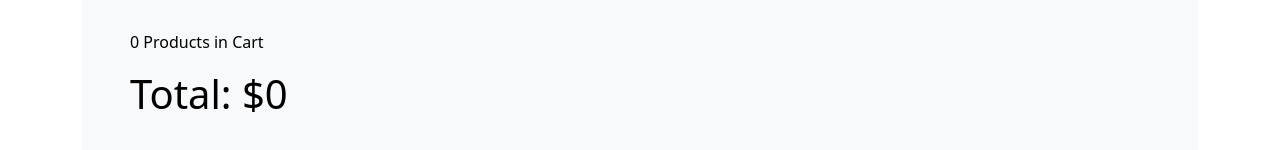
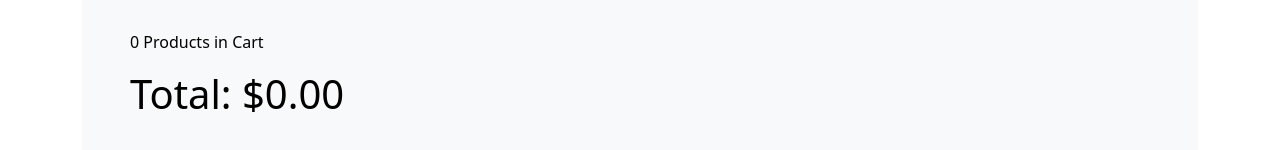
Before and after one commit to ChristianCurtis06/advanced-e-commerce-web-app, a React (Vite) app: page /cart in a window 1280 px wide. Shown: the part 164-314 px from the top of the page. Built offline with nearby package versions, Linux system fonts and the light colour scheme.

Commit message:
Completed Mini-Project

```diff
--- a/src/components/Cart.tsx
+++ b/src/components/Cart.tsx
@@ -18,7 +18,7 @@ const Cart: React.FC = () => {
         for (let product of cart) {
             total += parseFloat(product.price) * product.quantity!;
         }
-        return parseFloat(total.toFixed(2));
+        return total.toFixed(2);
     };
 
     const handleRemoveProduct = (productId: number) => {
@@ -26,6 +26,9 @@ const Cart: React.FC = () => {
     };
 
     const handleQuantityChange = (product: Product, quantity: number) => {
+        if (isNaN(quantity) || quantity < 1) {
+            quantity = 1;
+        }
         dispatch(updateProduct({ ...product, quantity: quantity }));
     };
 
--- a/src/redux/store.ts
+++ b/src/redux/store.ts
@@ -3,7 +3,7 @@ import cartReducer from './cartSlice';
 
 const saveState = (state: RootState) => {
     try {
-        const serializedState = JSON.stringify(state.cart); // Persist only the cart state
+        const serializedState = JSON.stringify(state.cart);
         sessionStorage.setItem('cartState', serializedState);
     } catch (e) {
         console.error("Could not save state", e);
```
Also changed, not shown: 1 other file (tests, documents, lock files or other folders).
